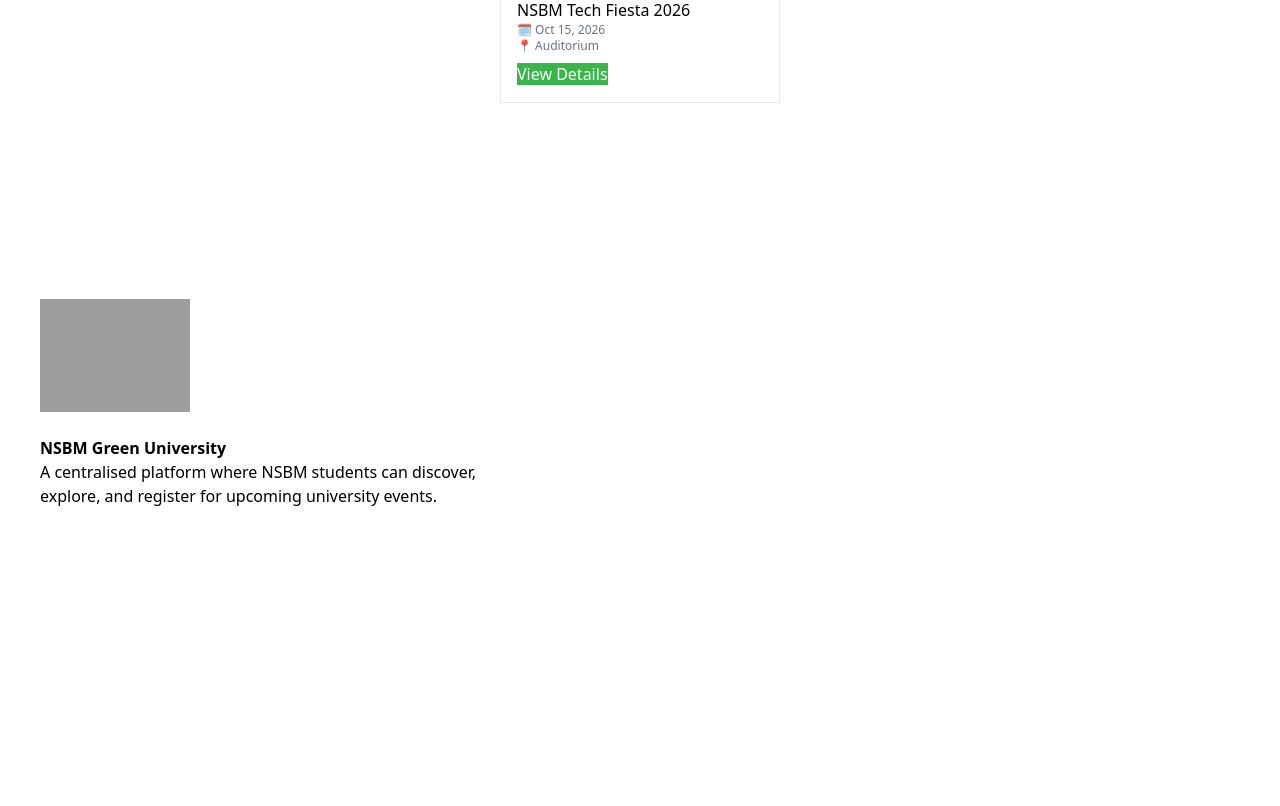
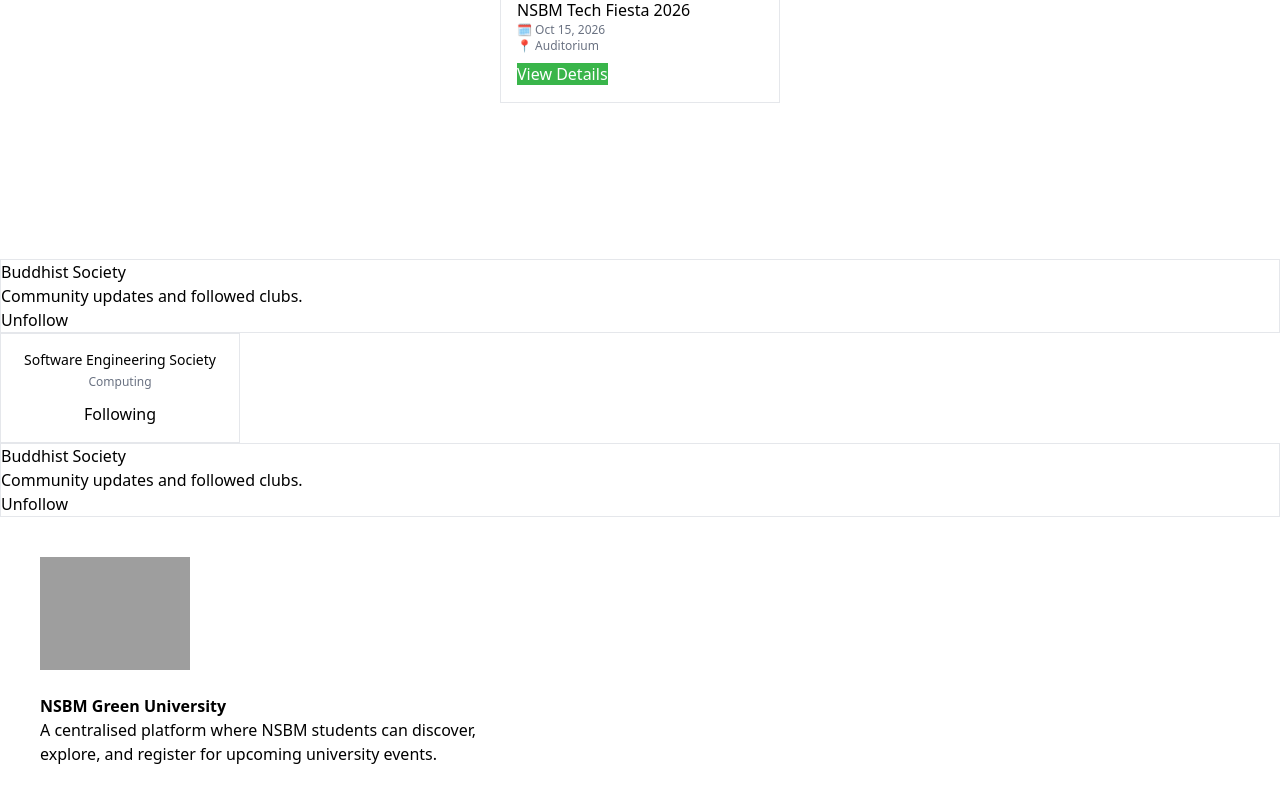
Before and after one commit to GROUP-AA-NSBM/GROUP-AA-NSBM, a PHP site: page /student/profile.php in a window 1280 px wide. Shown: the part 558-1364 px from the top of the page. Before the commit the page ends 1064 px from the top, so only its background shows below. Run offline with PHP 8.4, Linux system fonts and the light colour scheme; a user stored in the database is signed in; data comes from the database, SQL or seed files in the repository; tables that the repository leaves empty hold one stand-in row (values such as "Sample post"); a stand-in replaces the project's code that opens the database connection; some libraries are stand-ins or nearby versions; grey boxes are pictures that could not be loaded.

Commit message:
Add attended events and followed communities sections to profile page; remove redundant event registration page.

```diff
--- a/student/profile.php
+++ b/student/profile.php
@@ -104,6 +104,8 @@ include __DIR__ . '/../includes/navbar.php';
       </div>
     </div>
   </div>
+<div id="attended" class="tab-content hidden" style="padding: 16px;">
+  <p style="color: #6b7280;">No past attended events yet. Events will appear here once marked as attended.</p>
 </div>
 
 <div id="following" class="tab-content hidden">
@@ -113,6 +115,21 @@ include __DIR__ . '/../includes/navbar.php';
       <p>Community updates and followed clubs.</p>
       <div class="card-actions justify-end">
         <button class="btn btn-outline">Unfollow</button>
+<div id="following" class="tab-content hidden" style="display: flex; flex-wrap: wrap; gap: 16px; padding: 16px 0;">
+  <?php
+  $communities = $pdo->query("SELECT * FROM communities ORDER BY name ASC LIMIT 4")->fetchAll();
+  if (empty($communities)): ?>
+    <p style="color: #6b7280;">No clubs or communities followed yet.</p>
+  <?php else: ?>
+    <?php foreach ($communities as $com): ?>
+      <div class="card bg-base-100 shadow-sm" style="width: 240px; border: 1px solid #e5e7eb;">
+        <div class="card-body" style="padding: 16px; text-align: center;">
+          <h2 class="card-title text-sm justify-center" style="margin: 0;"><?php echo htmlspecialchars($com['name']); ?></h2>
+          <p class="text-xs text-gray-500" style="margin-top: 4px;"><?php echo htmlspecialchars($com['faculty'] ?? 'University Wide'); ?></p>
+          <div class="card-actions justify-center" style="margin-top: 12px;">
+            <button class="btn btn-outline btn-xs">Following</button>
+          </div>
+        </div>
       </div>
     </div>
   </div>
@@ -126,6 +143,8 @@ include __DIR__ . '/../includes/navbar.php';
       </div>
     </div>
   </div>
+    <?php endforeach; ?>
+  <?php endif; ?>
 </div>
 </main>
 
```
Also changed, not shown: student/register-event.php (deleted, +0 -21 lines).
